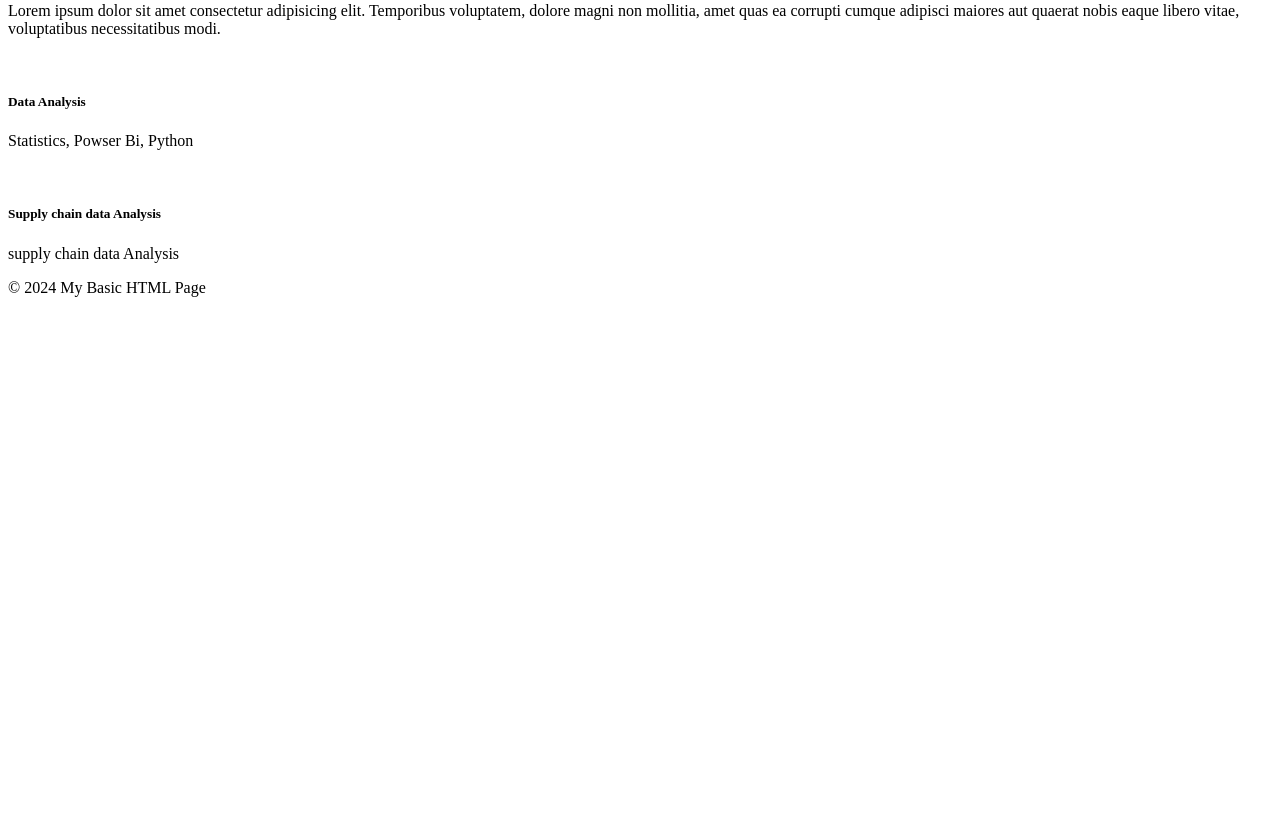
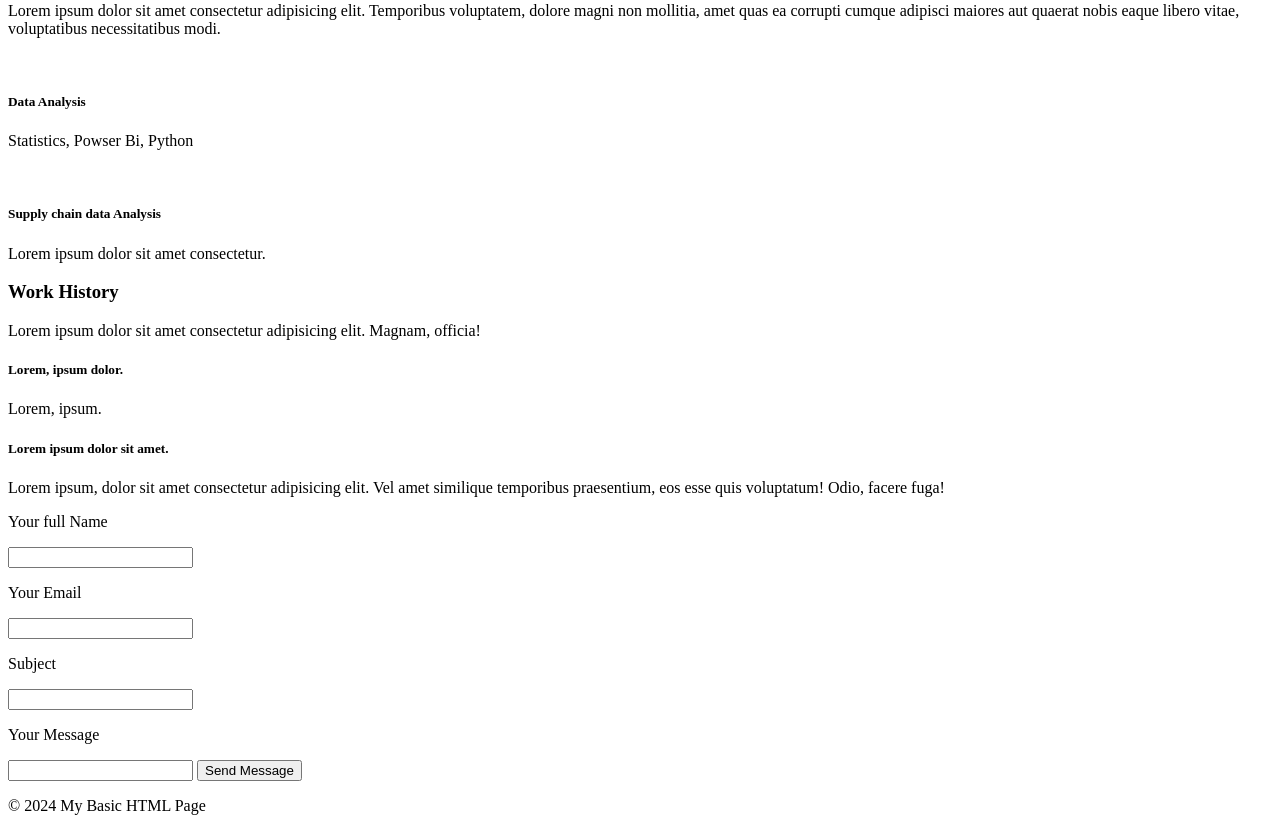
Before and after one commit to AhsanulAlamNaiem/flask, a Flask app: page / in a window 1280 px wide. Shown: the part 1679-2510 px from the top of that part. Before the commit the page ends 1992 px from the top of that part, so only its background shows below. Run offline with Flask 3, Linux system fonts and the light colour scheme; the page is wider than the window, and the part outside it is not shown.

Commit message:
app renamed

```diff
--- a/templates/home.html
+++ b/templates/home.html
@@ -43,13 +43,53 @@
                     <img src = "">
                     <div class = "portfolio_item_descriptio">
                         <h5>Supply chain data Analysis</h5>
-                        <p>supply chain data Analysis</p>
+                        <p>Lorem ipsum dolor sit amet consectetur.</p>
                     </div>
                 </div>
             </div>
         </div>
         <!-- ------- Portfolio ended -->
 
+        <!-- ++++++++ Education -->
+        <div class = "education">
+            <h3>Work History</h3>
+            <p>Lorem ipsum dolor sit amet consectetur adipisicing elit. Magnam, officia!</p>
+
+            <div class="education_items">
+                <div class = "education_item">
+                    <div class = "Left">
+                        <h5>Lorem, ipsum dolor.</h5>
+                        <p>Lorem, ipsum.</p>
+                    </div>
+                    <div class = "right">
+                        <h5> Lorem ipsum dolor sit amet.</h5>
+                        <p>Lorem ipsum, dolor sit amet consectetur adipisicing elit. Vel amet similique temporibus praesentium, eos esse quis voluptatum! Odio, facere fuga!</p>
+                    </div>
+                </div>
+            </div>
+        </div>
+        <!-- --------Education Ended -->
+
+
+        <!-- +++++++++ contact info -->
+        <div class = "contact">
+            <form>
+                <p>Your full Name</p>
+                <input type="text", name = "name">
+
+                <p>Your Email</p>
+                <input type="text", name = "mail">
+
+                <p>Subject</p>
+                <input type="text", name = "subject">
+
+                <p>Your Message</p>
+                <input type="text", name = "message">
+
+                <input type = "button" name = "submit" value = "Send Message">
+            </form>
+        </div>
+        <!-- --------- Contact info Ended -->
 
 
     <!-- ------- Main section Ended -->
```
Also changed, not shown: app.py (renamed from app.py.py).
